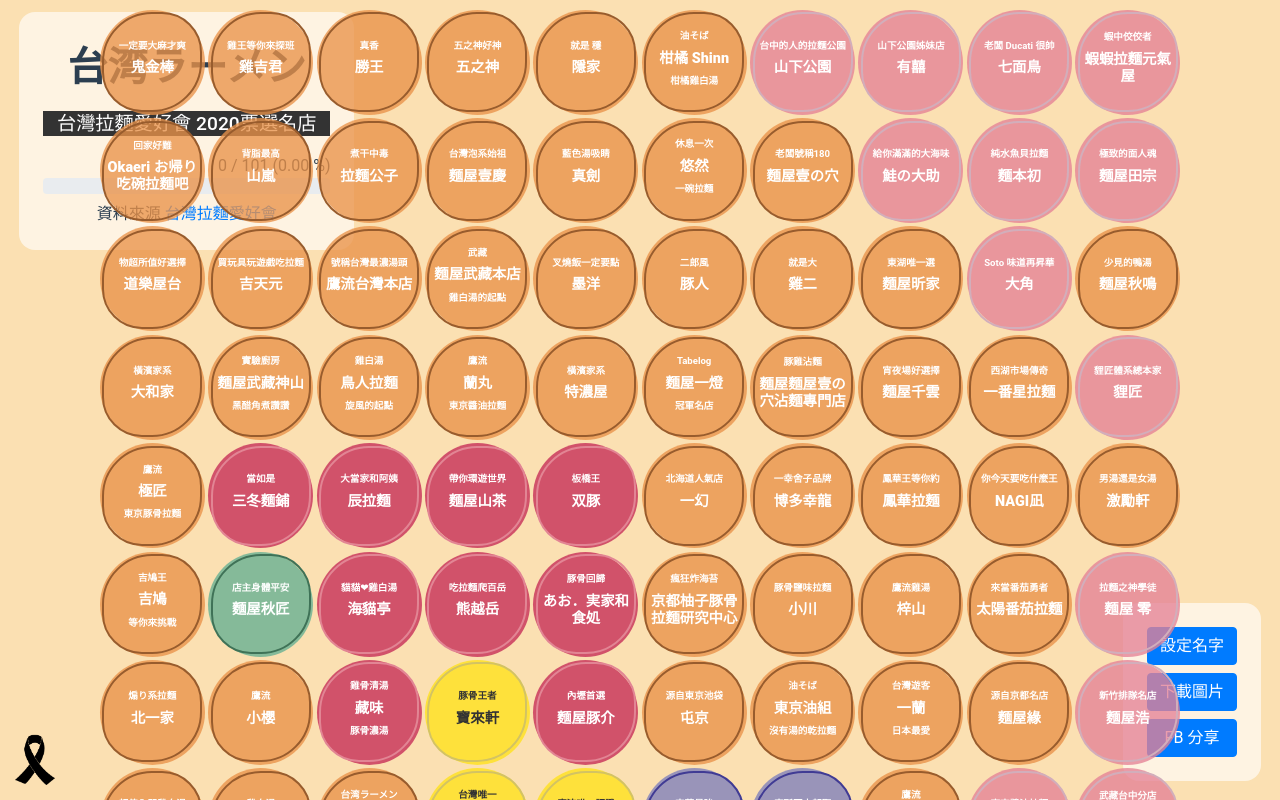
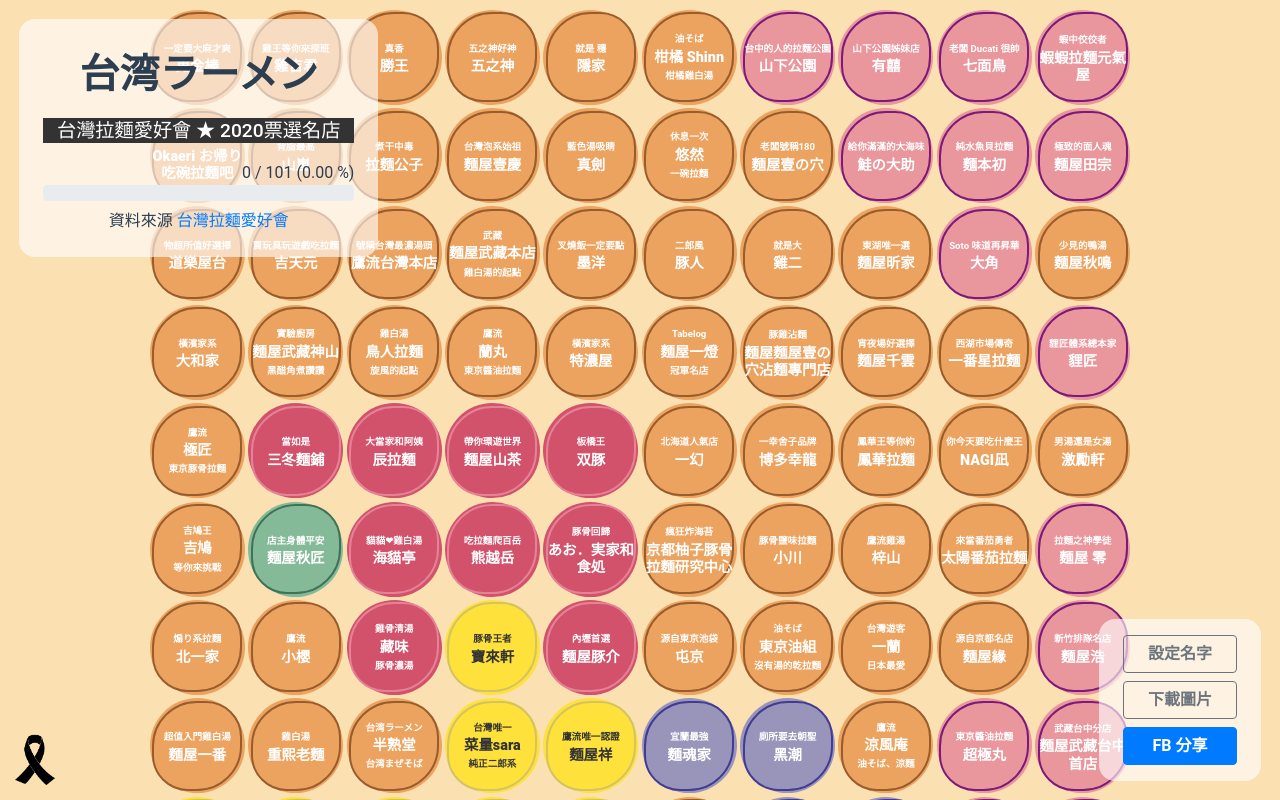
Before and after one commit to jd615645/ramen_point_card_2021, a Vue app: page / in a window 1280 px wide. Shown: the top 800 px of the page. Built offline with nearby package versions, Linux system fonts and the light colour scheme.

Commit message:
feat: let point card will show in full page

```diff
--- a/src/App.vue
+++ b/src/App.vue
@@ -1,9 +1,9 @@
 <template>
-  <div class="container-fluid">
+  <div>
     <div class="info-card px-4 py-2 m-1">
       <h1 class="mt-4 banner font-weight-bold">台湾ラーメン</h1>
       <h2 class="mb-3 sub-banner">
-        <span>台灣拉麵愛好會 2020票選名店</span>
+        <span>台灣拉麵愛好會 ★ 2020票選名店</span>
       </h2>
       <p class="text-right m-0">{{ ramenPoint }} / 101 ({{ progressbarPercent.toFixed(2) }} %)</p>
       <div class="progress mb-2">
@@ -14,6 +14,8 @@
         <a href="https://www.facebook.com/TWRamen/posts/4443878185639668" target="_blank">台灣拉麵愛好會</a>
       </p>
     </div>
+
+    <div class="point-card" id="pointCard">
       <table class="mt-2 d-flex flex-column align-items-center">
         <tr v-for="(row, x) in ramens" :key="`row-${x}`">
           <td v-for="(ramen, y) in row" :key="`col-${y}`">
@@ -21,11 +23,18 @@
           </td>
         </tr>
       </table>
-    <div class="share-card px-4 py-4 m-1">
-      <button type="button" class="btn btn-primary btn-md btn-block">設定名字</button>
-      <button type="button" class="btn btn-primary btn-md btn-block">下載圖片</button>
-      <button type="button" class="btn btn-primary btn-md btn-block">FB 分享</button>
     </div>
+
+    <div class="share-card px-4 py-3 m-1">
+      <button type="button" class="btn btn-outline-secondary btn-md btn-block px-4 font-weight-bold" @click="rename">設定名字</button>
+      <button type="button" class="btn btn-outline-secondary btn-md btn-block px-4 font-weight-bold" @click="saveImage">下載圖片</button>
+      <button type="button" class="btn btn-primary btn-md btn-block px-4 font-weight-bold" @click="sharePage">FB 分享</button>
+    </div>
+
+    <div class="name-card" @click="rename">
+      <h2 class="font-weight-bold">{{ username }}</h2>
+    </div>
+
     <img class="ribbon" src="./assets/images/ribbon.png" title="為受難者及其家屬祈福" alt="為受難者及其家屬祈福">
   </div>
 </template>
@@ -33,6 +42,9 @@
 <script>
 import Point from './components/Point.vue'
 import ramens from './assets/data/ramens.json'
+import * as htmlToImage from 'html-to-image'
+// import { toPng } from 'html-to-image'
+import download from 'downloadjs'
 
 export default {
   name: 'App',
@@ -48,6 +60,7 @@
     return {
       ramens: ramens,
       ramenPoint: 0,
+      username: '',
       selected: Array(11).fill().map(()=>Array(10).fill(false))
     }
   },
@@ -61,6 +74,28 @@
         this.ramenPoint = this.ramenPoint + 1;
         this.selected[x][y] = true;
       }
+    },
+    rename() {
+      this.username = window.prompt("請輸入您想要顯示的名字：", this.username);
+    },
+    saveImage() {
+      htmlToImage.toPng(document.getElementById('point-card'))
+        .then(function (dataUrl) {
+          console.log(dataUrl);
+          download(dataUrl, 'ramen.png');
+        })
+        .catch(function (error) {
+          console.error('oops, something went wrong!', error);
+        })
+    },
+    sharePage() {
+      (function(d, s, id) {
+        var js, fjs = d.getElementsByTagName(s)[0];
+        if (d.getElementById(id)) return;
+        js = d.createElement(s); js.id = id;
+        js.src = "https://connect.facebook.net/en_US/sdk.js#xfbml=1&version=v3.0";
+        fjs.parentNode.insertBefore(js, fjs);
+      }(document, 'script', 'facebook-jssdk'));
     }
   },
 }
@@ -74,12 +109,7 @@
   text-align: center;
   color: #2c3e50;
 }
-.info-card {
-  position: fixed;
-  background-color: #ffffff9e;
 
-  border-radius: 1rem;
-}
 .ribbon {
   position: fixed;
 
@@ -88,9 +118,32 @@
   bottom: 15px;
   left: 15px;
 }
+
+.info-card {
+  position: fixed;
+  background-color: #ffffff9e;
+
+  z-index: 200;
+
+  border-radius: 1rem;
+
+  top: 15px;
+  left: 15px;
+}
+.name-card {
+  position: fixed;
+
+  cursor: crosshair;
+
+  top: 15px;
+  right: 15px;
+}
+
 .share-card {
   position: fixed;
   background-color: #ffffff9e;
+
+  z-index: 200;
 
   bottom: 15px;
   right: 15px;
--- a/src/components/Point.vue
+++ b/src/components/Point.vue
@@ -4,13 +4,13 @@
       <img src="../assets/images/ramens.png" alt="ramens">
     </div>
     <div class="info horizontal-vertical">
-      <h3 class="sub-title" v-if="ramen.sub_title_top">
+      <h3 class="sub-title my-1" v-if="ramen.sub_title_top">
         {{ ramen.sub_title_top }}
       </h3>
-      <h2 class="title" v-if="ramen.title">
+      <h2 class="title m-0" v-if="ramen.title">
         {{ ramen.title }}
       </h2>
-      <h3 class="sub-title" v-if="ramen.sub_title_bottom">
+      <h3 class="sub-title my-1" v-if="ramen.sub_title_bottom">
         {{ ramen.sub_title_bottom }}
       </h3>
     </div>
@@ -31,6 +31,12 @@
 
 <!-- Add "scoped" attribute to limit CSS to this component only -->
 <style lang="scss" scoped>
+
+@mixin size($width, $height){
+  width: $width ;
+  height: $height ;
+}
+
 .horizontal-vertical {
   display: flex;
   align-items: center;
@@ -39,11 +45,9 @@
 }
 
 .selected {
-  width: 100px;
-  height: 100px;
+  @include size(90px, 90px);
 
   padding: .3rem;
-
   z-index: 100;
 
   position: absolute;
@@ -52,13 +56,11 @@
   background-color: #2125296b;
 }
 .selected img {
-  width: 100px;
-  height: 100px;
+  @include size(90px, 90px);
 }
 
 .point-background {
-  height: 105px;
-  width: 105px;
+  @include size(95px, 95px);
 
   z-index: 10;
 
@@ -67,8 +69,7 @@
 }
 
 .info {
-  height: 100px;
-  width: 100px;
+  @include size(90px, 90px);
 
   z-index: 50;
 
@@ -91,7 +92,7 @@
 
 [color="pink"] {
   .point-border {
-    border-color: #D2AEBB;
+    border-color: #7C197B;
   }
   .point-background {
     background-color: #e58297c7;
@@ -107,7 +108,7 @@
 }
 [color="red"] {
   .point-border {
-    border-color: #E28594;
+    border-color: #E58297;
   }
   .point-background {
     background-color: #C62B56c7;
@@ -143,8 +144,7 @@
 }
 
 .point-border {
-  height: 100px;
-  width: 100px;
+  @include size(90px, 90px);
 
   z-index: 20;
 
@@ -155,12 +155,12 @@
 
 .title {
   font-size: .9rem;
+  font-weight: 1000;
   cursor: pointer;
-  font-weight: 1000;
 }
 .sub-title {
   font-size: .6rem;
+  font-weight: 700;
   cursor: pointer;
-  font-weight: 700;
 }
 </style>
```
Lines whose indentation alone changed are shown as unchanged.
